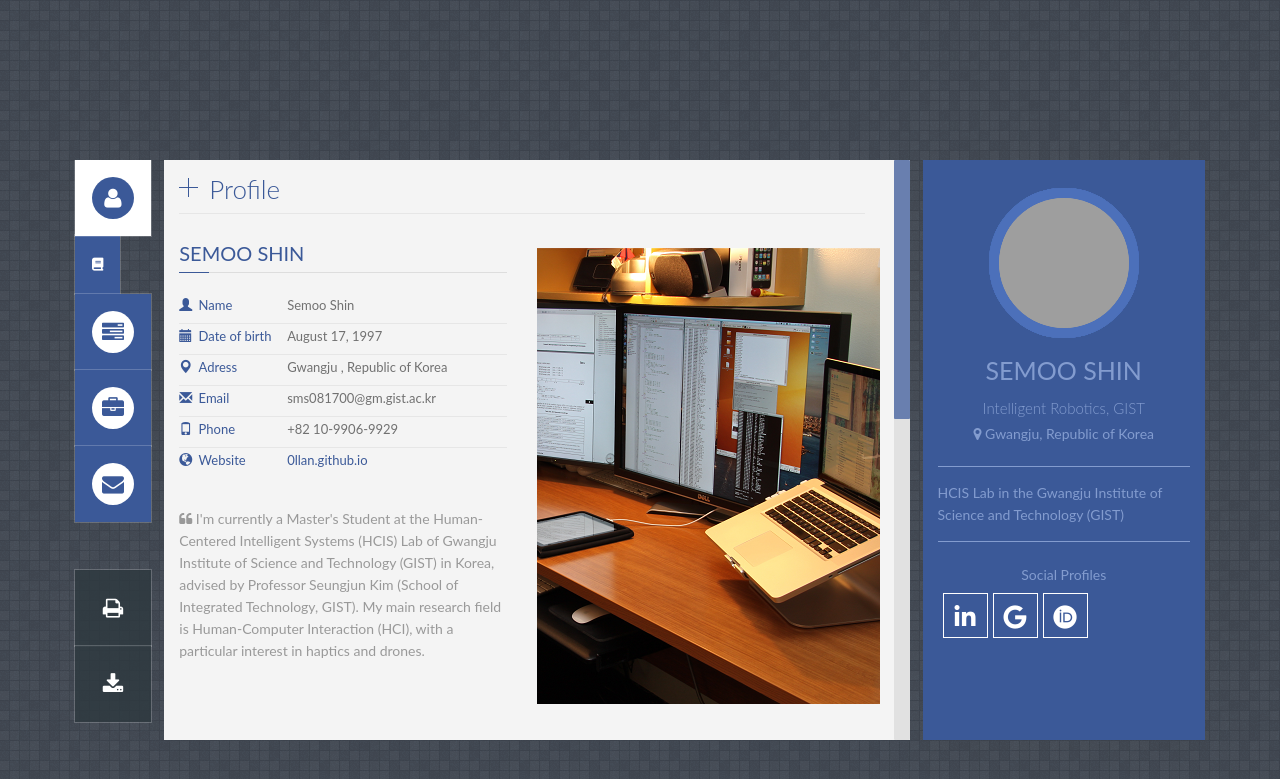
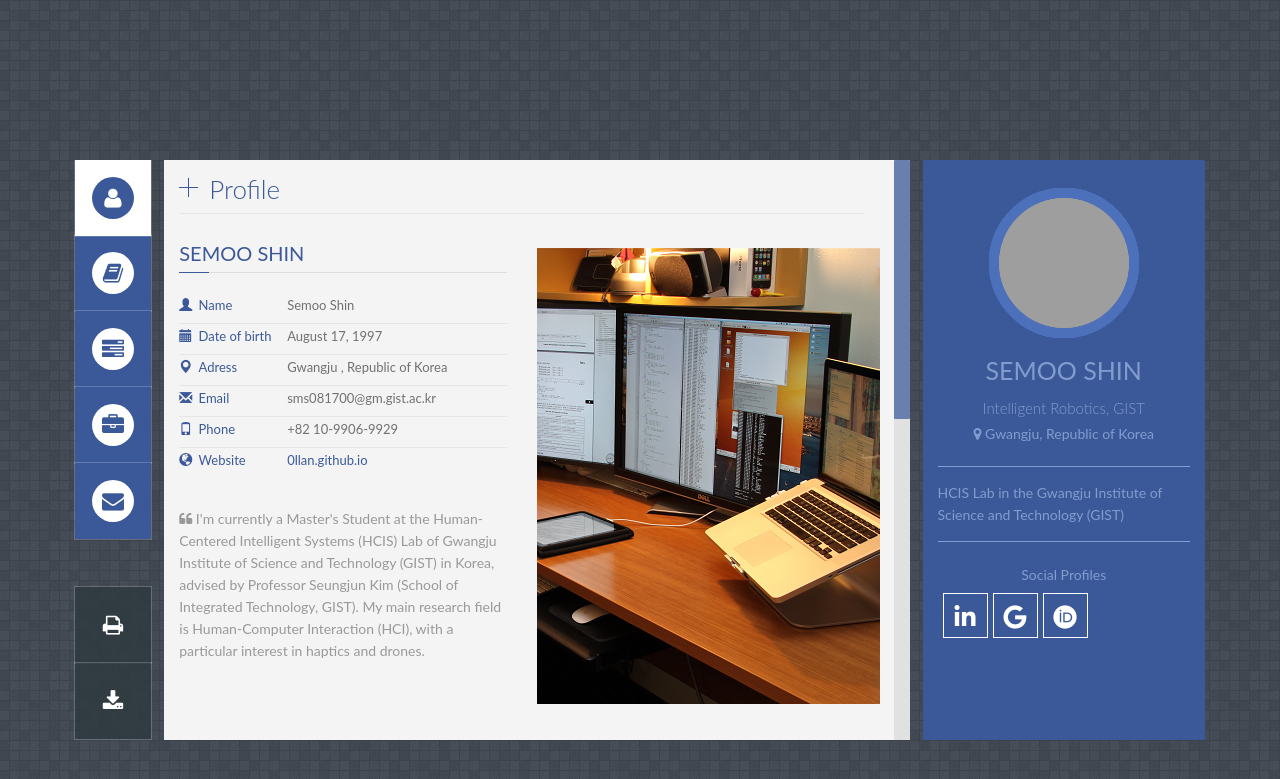
Before and after one commit to 0llan/0llan.github.io, a Jekyll site: the page built from index.html, in a window 1280 px wide. Shown: the top 779 px of the page. Built offline with Jekyll 4.4.1, drawn with Linux system fonts in a browser that asks for light colours; nearby versions of some CDN libraries; some web fonts are replaced; grey boxes are pictures that could not be loaded.

Commit message:
FromDesktop2

```diff
--- a/_includes/contact.html
+++ b/_includes/contact.html
@@ -1,7 +1,7 @@
 <!-- .contact -->
 <div id="contact" class="content_2">
 
-<h1 class="h-bloc">Contact - Contact Me</h1>
+<h1 class="h-bloc">Contact</h1>
 
 
 <div class="row">
@@ -17,18 +17,16 @@
                     <!--<h3 class="main-heading"><span>Contact info</span></h3>-->
 
                     <div class="title_content" style="float: none;">
-                        <div class="text_content">Contact info</div>
+                        <div class="text_content">info</div>
                         <div class="clear"></div>
                     </div>
 
                     <ul>
-                        <li><span class="span-info"><i class="glyphicon glyphicon-map-marker"></i> Adress:</span> San Francisco , CA.<br /><br /></li>
-                        <li><span class="span-info"><i class="glyphicon glyphicon-envelope"></i> Email:</span> brown.smith@gmail.com</li>
-                        <li><span class="span-info"><i class="glyphicon glyphicon-phone"></i> Phone:</span> +123 456 789 111</li>
-                        <li><span class="span-info"><i class="glyphicon glyphicon-globe"></i> Website:</span> www.brown-smith.com</li>
-                        <li><span class="span-info"><i class="glyphicon glyphicon-comment"></i> Skype:</span> brown-smith-skype</li>
-                        <li><span class="span-info"><i class="glyphicon glyphicon-thumbs-up"></i> G. Drive:</span> brown-s-gm@gmail.com</li>
-                        <li><span class="span-info"><i class="glyphicon glyphicon-unchecked"></i> Skydrive:</span> brown-s-sk@hotmail.com</li>
+                        <li><span class="span-info"><i class="glyphicon glyphicon-map-marker"></i> Adress:</span> Gwangju, Republic of Korea<br /><br /></li>
+                        <li><span class="span-info"><i class="glyphicon glyphicon-envelope"></i> Email:</span> sms081700@gm.gist.ac.kr</li>
+                        <li><span class="span-info"><i class="glyphicon glyphicon-phone"></i> Phone:</span> +82 10-9906-9929</li>
+                        <li><span class="span-info"><i class="glyphicon glyphicon-globe"></i> Website:</span> https://0llan.github.io/</li>
+                        <li><span class="span-info"><i class="glyphicon glyphicon-comment"></i> Naver:</span> sms0817@naver.com</li>
                     </ul>
                 </div>
                 <!-- /Contact Info -->
@@ -37,7 +35,7 @@
                 <!--<h3 class="main-heading" style="margin-left: 22px;"><span>Follow me</span></h3>-->
 
                 <div class="title_content tiltle_contacts" style="float: none;">
-                    <div class="text_content">Follow me</div>
+                    <div class="text_content">Contact me</div>
                     <div class="clear"></div>
                 </div>
 
@@ -59,7 +57,7 @@
             <div class="col-md-7">
                 <!-- Contact Form -->
                 <div class="title_content" style="float: none;">
-                    <div class="text_content">Let's keep in touch</div>
+                    <div class="text_content">Send me an email.</div>
                     <div class="clear"></div>
                 </div>
 
--- a/index.html
+++ b/index.html
@@ -115,7 +115,7 @@
 
         <li class="tabs-blog hi-icon-wrap hi-icon-effect-5 hi-icon-effect-5a" data-tab-name="blog">
             <span class="tite-list">publication</span>
-            <i class="fa-solid fa-book"></i>
+            <i class="fa fa-book icon_menu"></i>
         </li>
 
         <li class="tabs-resume hi-icon-wrap hi-icon-effect-5 hi-icon-effect-5a" data-tab-name="resume">
```
